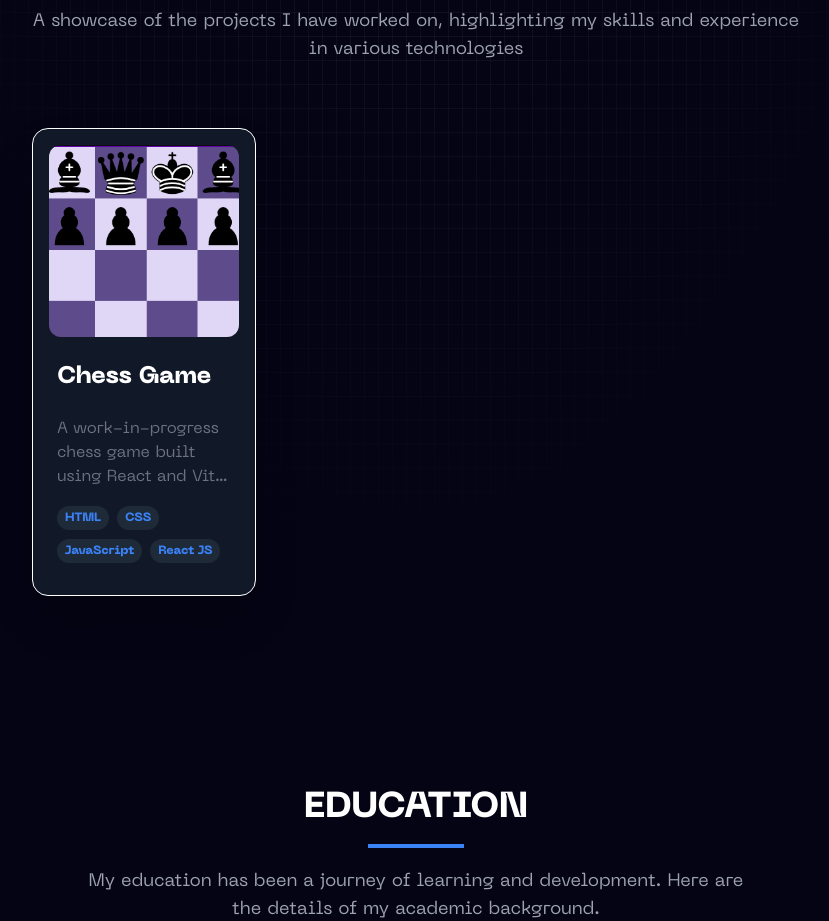
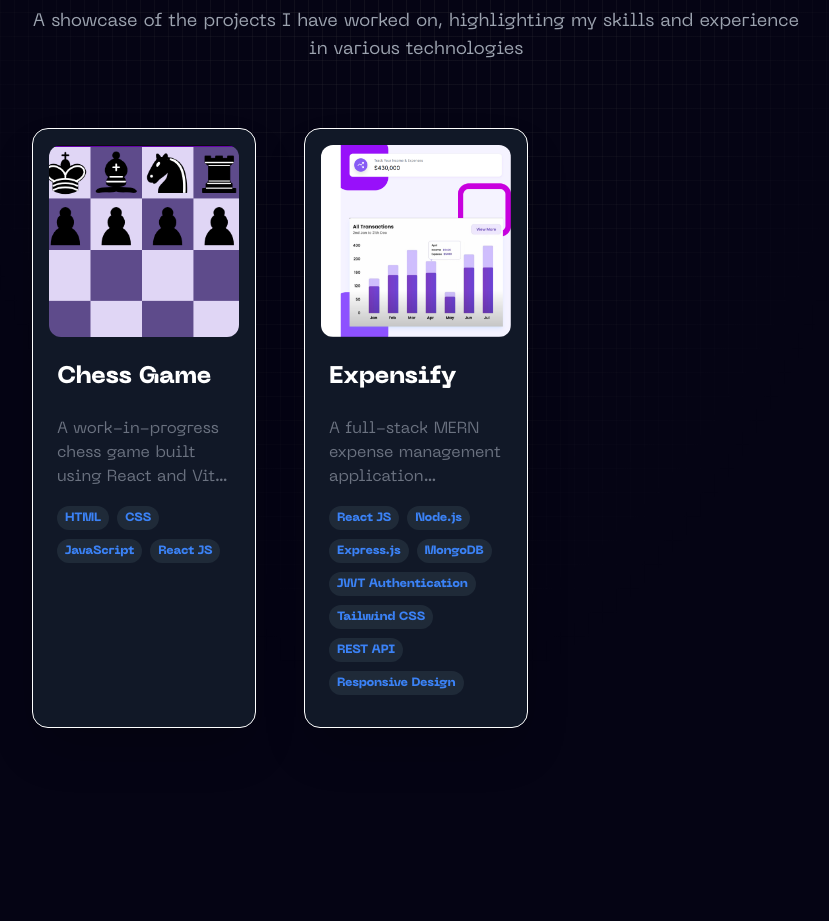
Before and after one commit to RajatSaini04/Rajat-Portfolio, a React (Vite) app: page / in a window 1280 px wide. Shown: the part 1860-2781 px from the top of the page, without its empty margins (224-1053 px from the left). Built offline with nearby package versions, Linux system fonts and the light colour scheme.

Commit message:
added new Project in Project Grid in work.js

```diff
--- a/src/components/Work/Work.jsx
+++ b/src/components/Work/Work.jsx
@@ -42,7 +42,7 @@ const Work = () => {
               <img
                 src={project.image}
                 alt={project.title}
-                className="w-full h-48 object-cover rounded-xl"
+                className="w-full h-48 object-cover rounded-xl object-right"
               />
             </div>
             <div className="px-6 py-2">
--- a/src/constants.js
+++ b/src/constants.js
@@ -58,6 +58,7 @@ import cmLogo from './assets/work_logo/cm.png';
 import imagesearchLogo from './assets/work_logo/image_search.png';
 import removebgLogo from './assets/work_logo/remove_bg.png';
 import chessLogo from './assets/work_logo/Chess.png'
+import expenseTracker from './assets/work_logo/expenseTracker.png'
 
 
 export const SkillsInfo = [
@@ -240,16 +241,23 @@ export const leetcodeStats = {
     github: "https://github.com/RajatSaini04/Mini-Chess-app",
     webapp: "https://chessminiapp.vercel.app/",
   },
-    // {
-    //   id: 1,
-    //   title: "GitHub Profile Detective",
-    //   description:
-    //     "A powerful and user-friendly React.js application designed to uncover and showcase detailed GitHub profile information. Simply enter a GitHub username, and the app fetches comprehensive data, including profile stats, repositories, followers, and contributions. The intuitive interface ensures a seamless experience, making it a must-visit tool for developers and recruiters.",
-    //   image: githubdetLogo,
-    //   tags: ["HTML", "CSS", "JavaScript", "React JS", "API"],
-    //   github: "https://github.com/codingmastr/GitHub-Profile-Search-App-Using-React-JS",
-    //   webapp: "https://githubprofiledetective.netlify.app/",
-    // },
+  {
+    id: 1,
+    title: "Expensify",
+    description:
+      "A full-stack MERN expense management application featuring JWT authentication, REST APIs, MongoDB, and a responsive Tailwind CSS interface for secure and efficient financial tracking.",
+    image: expenseTracker,
+    tags: [  "React JS",
+  "Node.js",
+  "Express.js",
+  "MongoDB",
+  "JWT Authentication",
+  "Tailwind CSS",
+  "REST API",
+  "Responsive Design"],
+    github: "https://github.com/RajatSaini04/Rajat-Portfolio",
+    webapp: "https://expensify-web-app.vercel.app/",
+  },
   // {
   //   id: 2,
   //   title: "CS Prep",
```
Also changed, not shown: src/assets/work_logo/expenseTracker.png (added). Lines whose indentation alone changed are shown as unchanged.
